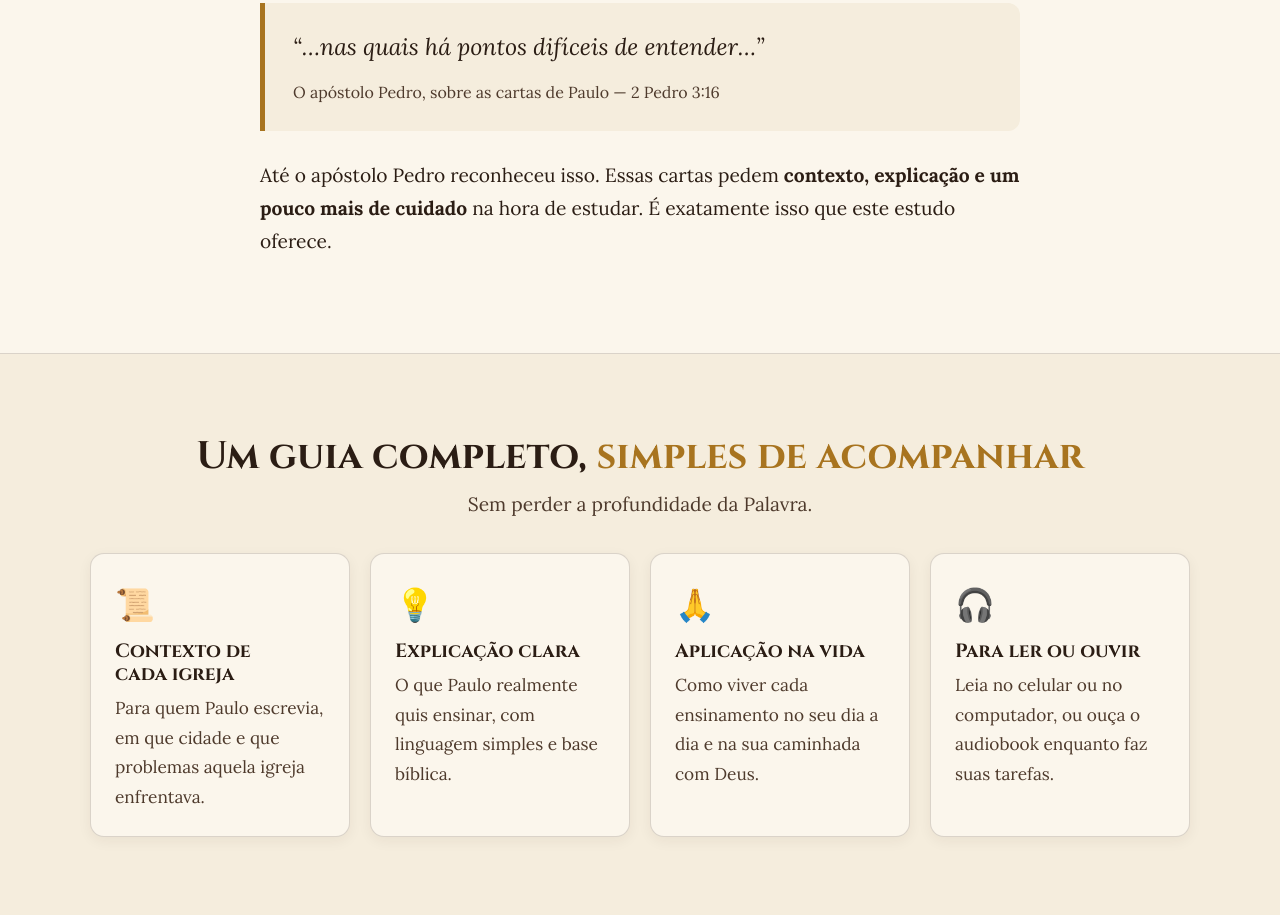
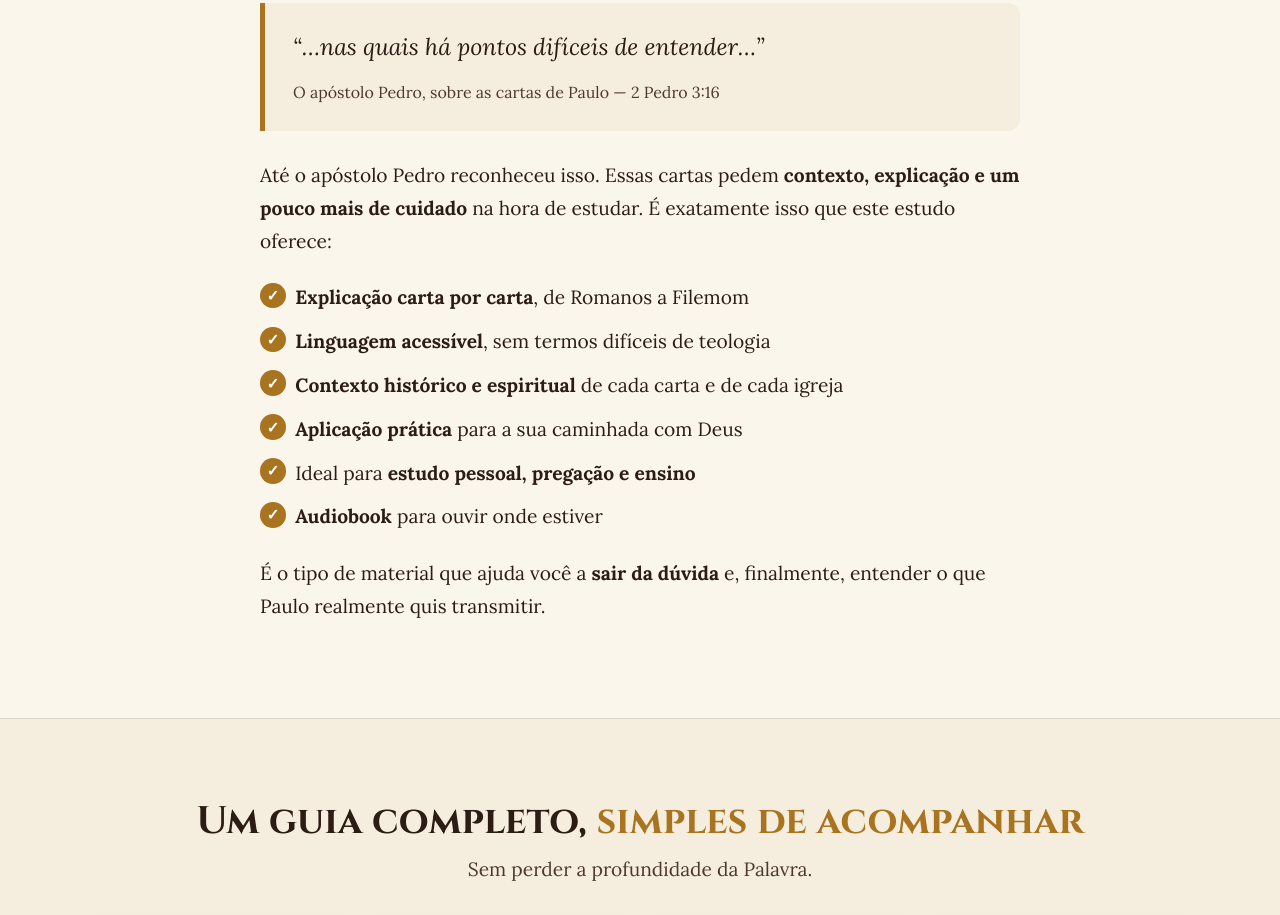
Before and after one commit to obaflixsuporte-dot/clube, a website: page public/index.html in a window 1280 px wide. Shown: the part 1124-2039 px from the top of the page. Drawn offline with Linux system fonts and the light colour scheme.

Commit message:
feat: lista de benefícios do estudo na página de vendas
Co-Authored-By: Claude Opus 5.5 <noreply@anthropic.com>

```diff
--- a/public/index.html
+++ b/public/index.html
@@ -54,7 +54,16 @@
           <p>“…nas quais há pontos difíceis de entender…”</p>
           <cite>O apóstolo Pedro, sobre as cartas de Paulo — 2 Pedro 3:16</cite>
         </blockquote>
-        <p>Até o apóstolo Pedro reconheceu isso. Essas cartas pedem <strong>contexto, explicação e um pouco mais de cuidado</strong> na hora de estudar. É exatamente isso que este estudo oferece.</p>
+        <p>Até o apóstolo Pedro reconheceu isso. Essas cartas pedem <strong>contexto, explicação e um pouco mais de cuidado</strong> na hora de estudar. É exatamente isso que este estudo oferece:</p>
+        <ul class="checks">
+          <li><strong>Explicação carta por carta</strong>, de Romanos a Filemom</li>
+          <li><strong>Linguagem acessível</strong>, sem termos difíceis de teologia</li>
+          <li><strong>Contexto histórico e espiritual</strong> de cada carta e de cada igreja</li>
+          <li><strong>Aplicação prática</strong> para a sua caminhada com Deus</li>
+          <li>Ideal para <strong>estudo pessoal, pregação e ensino</strong></li>
+          <li><strong>Audiobook</strong> para ouvir onde estiver</li>
+        </ul>
+        <p>É o tipo de material que ajuda você a <strong>sair da dúvida</strong> e, finalmente, entender o que Paulo realmente quis transmitir.</p>
       </div>
     </section>
 
```
